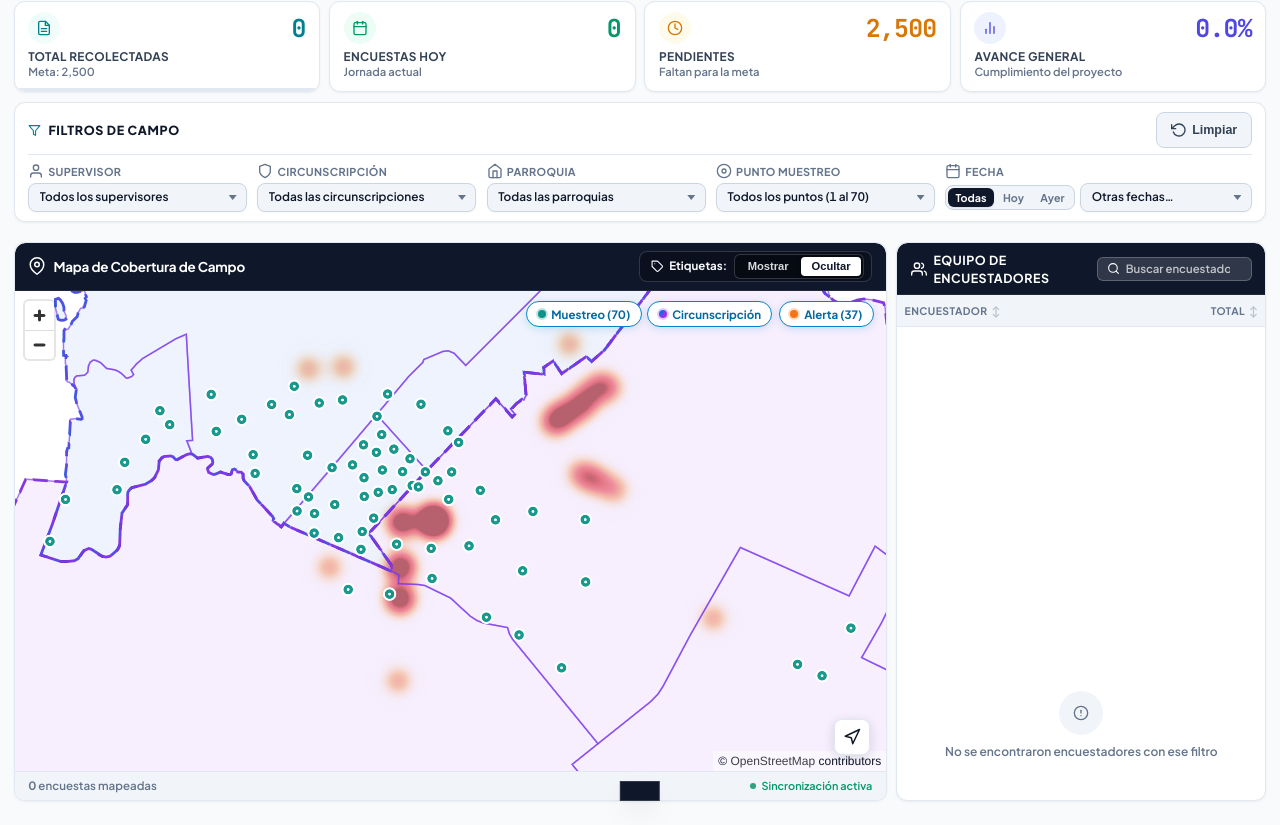
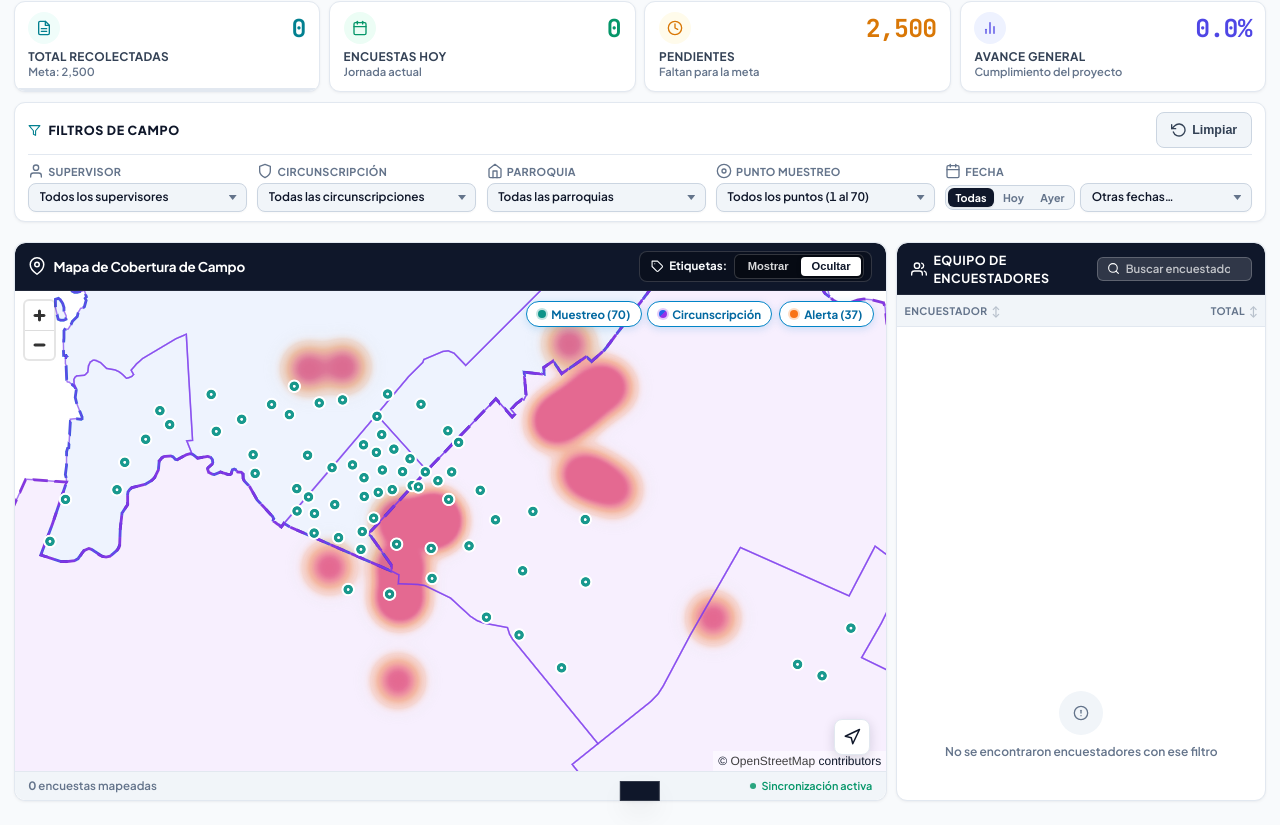
Before and after one commit to climasocialec-beep/Herramienta-de-Campo, a website: page public/index.html in a window 1280 px wide. Shown: the part 79-904 px from the top of the page. Drawn offline with Linux system fonts and the light colour scheme; no server answers.

Commit message:
style(v3.8.2): suavizar gradiente rojo sin núcleo oscuro y realzar puntos aislados
- Eliminado el núcleo oscuro/carmesí; gradiente continuo de naranja brillante a rojo coral vibrante
- Aumentado heatmap-weight a 1.8 para que los puntos aislados generen una mancha de calor bien definida
- Radio de dispersión ampliado para una lectura fluida
- Bump a v3.8.2

```diff
--- a/public/index.html
+++ b/public/index.html
@@ -21,14 +21,14 @@
   <link href="https://fonts.googleapis.com/css2?family=Plus+Jakarta+Sans:wght@600;700;800&family=Inter:wght@400;600&family=JetBrains+Mono:wght@700&display=swap" rel="stylesheet">
 
   <!-- Preload de activos críticos del mapa -->
-  <link rel="preload" href="assets/parroquias.geojson?v=3.8.1" as="fetch" crossorigin>
-  <link rel="preload" href="assets/zonas_alerta.geojson?v=3.8.1" as="fetch" crossorigin>
+  <link rel="preload" href="assets/parroquias.geojson?v=3.8.2" as="fetch" crossorigin>
+  <link rel="preload" href="assets/zonas_alerta.geojson?v=3.8.2" as="fetch" crossorigin>
 
   <!-- MapLibre GL CSS (Aceleración WebGL Nativa en GPU) -->
   <link rel="stylesheet" href="libs/maplibre-gl.css" />
 
   <!-- Estilos del Dashboard -->
-  <link rel="stylesheet" href="style.css?v=3.8.1">
+  <link rel="stylesheet" href="style.css?v=3.8.2">
 </head>
 <body>
 
@@ -391,7 +391,7 @@
 
   <!-- ===== SCRIPTS ===== -->
   <script src="libs/maplibre-gl.js"></script>
-  <script src="script.js?v=3.8.1"></script>
+  <script src="script.js?v=3.8.2"></script>
 
 </body>
 </html>
--- a/public/script.js
+++ b/public/script.js
@@ -1224,44 +1224,46 @@ document.addEventListener('DOMContentLoaded', () => {
                         minzoom: 0,
                         maxzoom: 22
                     },
-                    // 1. Zonas de Atención Prioritaria / Alerta (Zonas de calor rojas visibles y continuas)
+                    // 1. Zonas de Atención Prioritaria / Alerta (Zonas de calor uniformes, rojas y suaves sin núcleo oscuro)
                     {
                         id: 'zonas-alerta-heat',
                         type: 'heatmap',
                         source: 'zonas-alerta-source',
                         maxzoom: 20,
                         paint: {
-                            'heatmap-weight': 1.0,
+                            // Peso base alto para que puntos únicos/aislados sean claramente visibles
+                            'heatmap-weight': 1.8,
                             'heatmap-intensity': [
                                 'interpolate', ['linear'], ['zoom'],
-                                10, 0.8,
-                                13, 1.2,
-                                16, 1.6,
-                                19, 2.0
+                                10, 1.2,
+                                13, 1.5,
+                                16, 1.8,
+                                19, 2.2
                             ],
+                            // Gradiente armónico: de ámbar/naranja traslúcido a rojo coral brillante (sin tonos oscuros/negruzcos)
                             'heatmap-color': [
                                 'interpolate', ['linear'], ['heatmap-density'],
                                 0, 'rgba(255, 255, 255, 0)',
-                                0.15, 'rgba(254, 215, 170, 0.35)', // Melocotón suave
-                                0.35, 'rgba(251, 146, 60, 0.60)',  // Naranja
-                                0.60, 'rgba(239, 68, 68, 0.78)',   // Rojo vivo
-                                0.85, 'rgba(220, 38, 38, 0.88)',   // Rojo intenso
-                                1.0, 'rgba(153, 27, 27, 0.95)'     // Carmesí profundo núcleo
+                                0.10, 'rgba(251, 146, 60, 0.30)',  // Naranja suave
+                                0.30, 'rgba(249, 115, 22, 0.55)',  // Naranja vivo
+                                0.55, 'rgba(239, 68, 68, 0.70)',   // Rojo coral
+                                0.80, 'rgba(225, 29, 72, 0.80)',   // Rojo vibrante
+                                1.0,  'rgba(225, 29, 72, 0.85)'    // Rojo vibrante homogéneo
                             ],
                             'heatmap-radius': [
                                 'interpolate', ['linear'], ['zoom'],
-                                10, 18,
-                                12, 28,
-                                14, 45,
-                                16, 75,
-                                18, 110
+                                10, 22,
+                                12, 35,
+                                14, 55,
+                                16, 85,
+                                18, 125
                             ],
                             'heatmap-opacity': [
                                 'interpolate', ['linear'], ['zoom'],
-                                10, 0.65,
-                                14, 0.75,
-                                17, 0.80,
-                                19, 0.70
+                                10, 0.70,
+                                14, 0.80,
+                                17, 0.85,
+                                19, 0.75
                             ]
                         }
                     },
```
